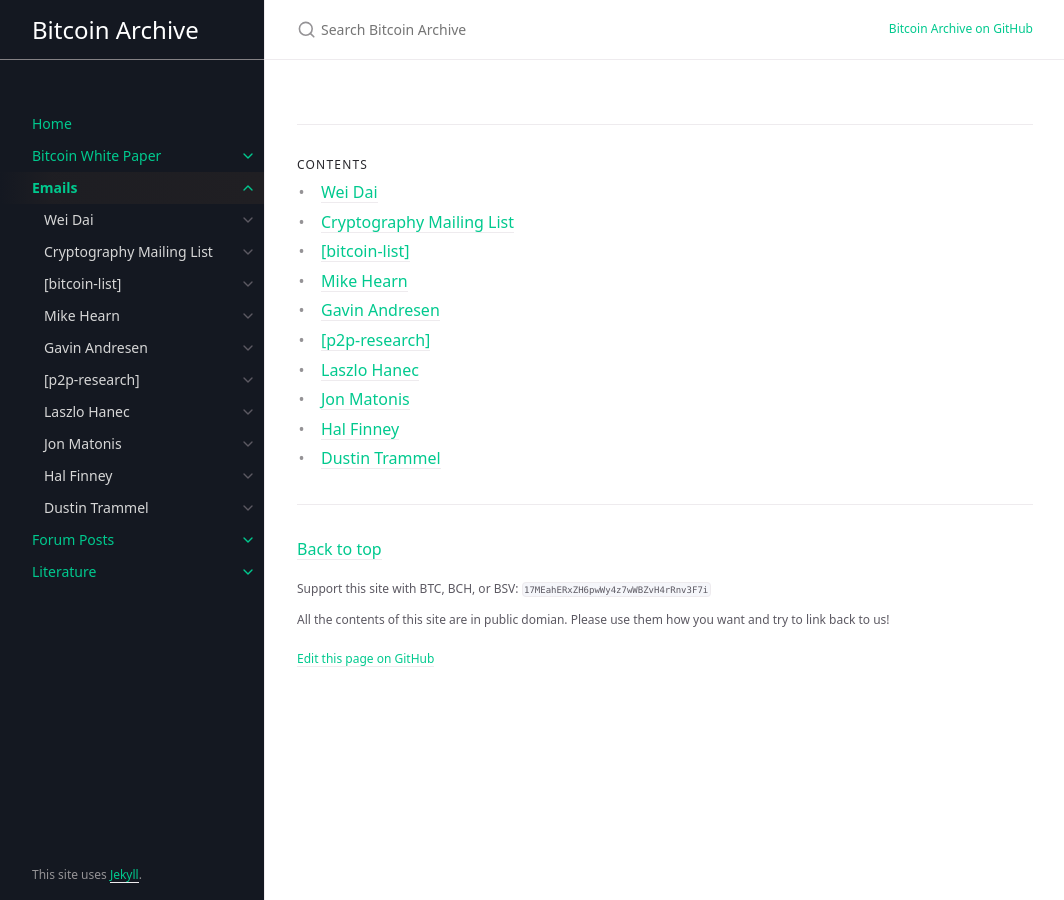
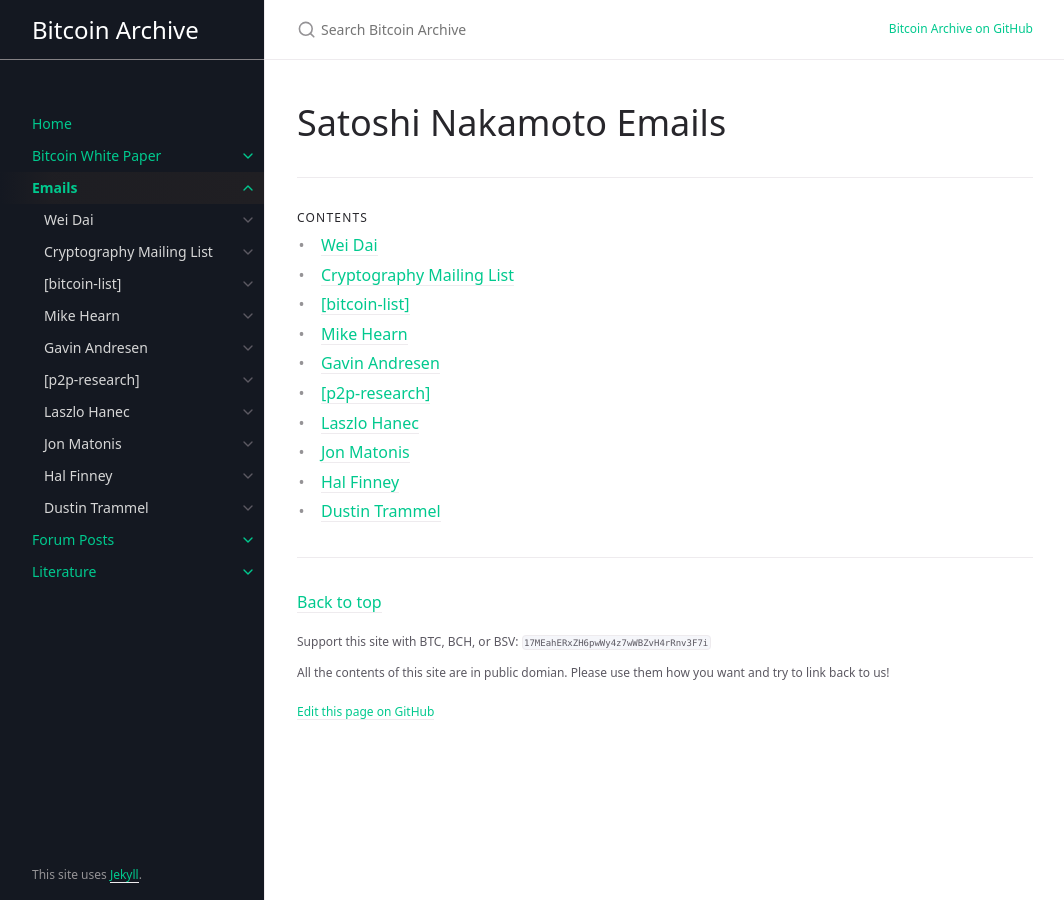
Before and after one commit to wakgill/bitcoin-archive, a Jekyll site: the page built from docs/emails/index.md, in a window 1280 px wide. Shown: the whole page, without its empty margins (107-1171 px from the left). Built offline with Jekyll 4.4.1, drawn with Linux system fonts in a browser that asks for light colours; some web fonts are replaced.

Commit message:
Update index.md

```diff
--- a/docs/emails/index.md
+++ b/docs/emails/index.md
@@ -4,3 +4,5 @@ title: Emails
 nav_order: 3
 has_children: true
 ---
+
+# Satoshi Nakamoto Emails
```
